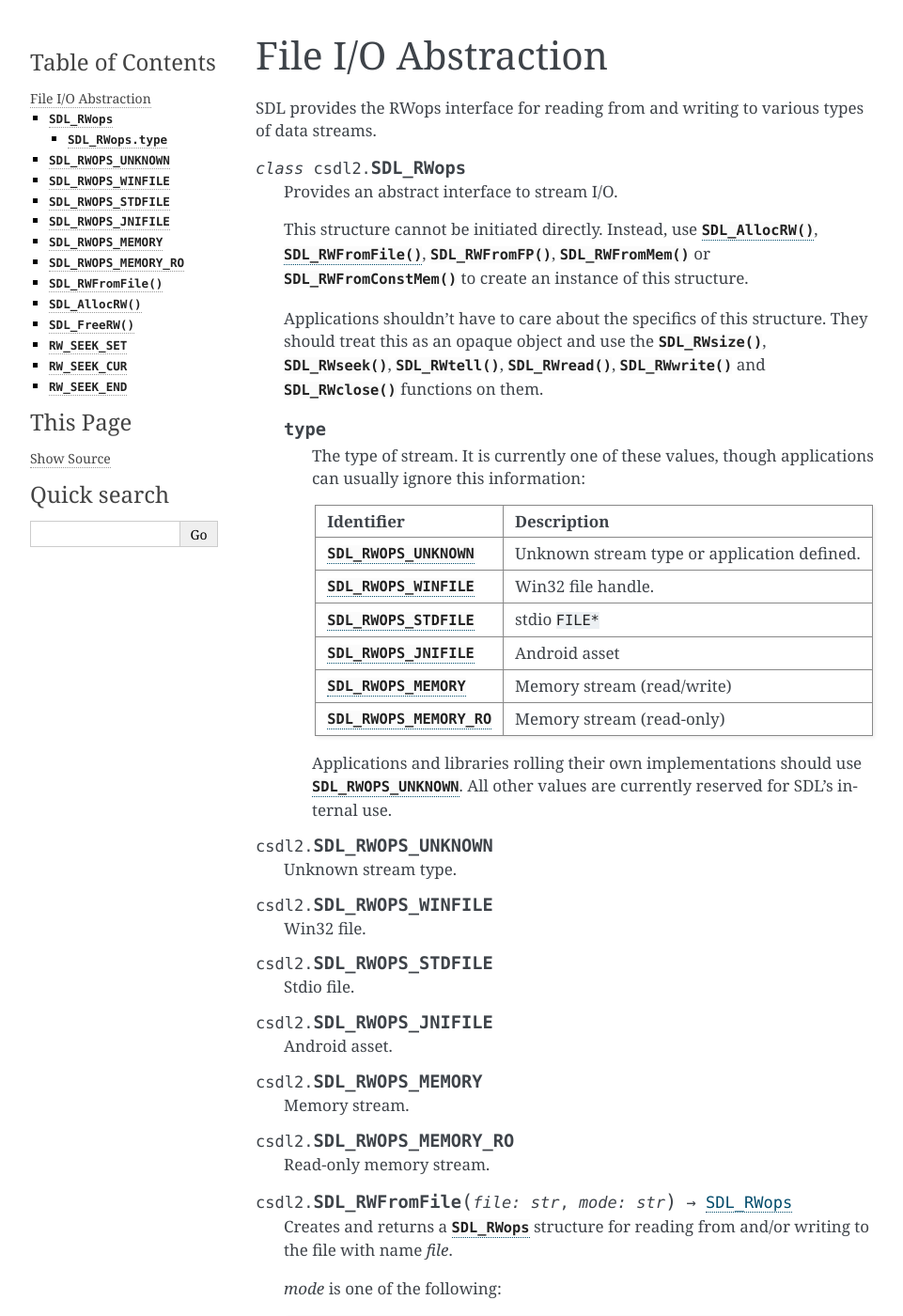
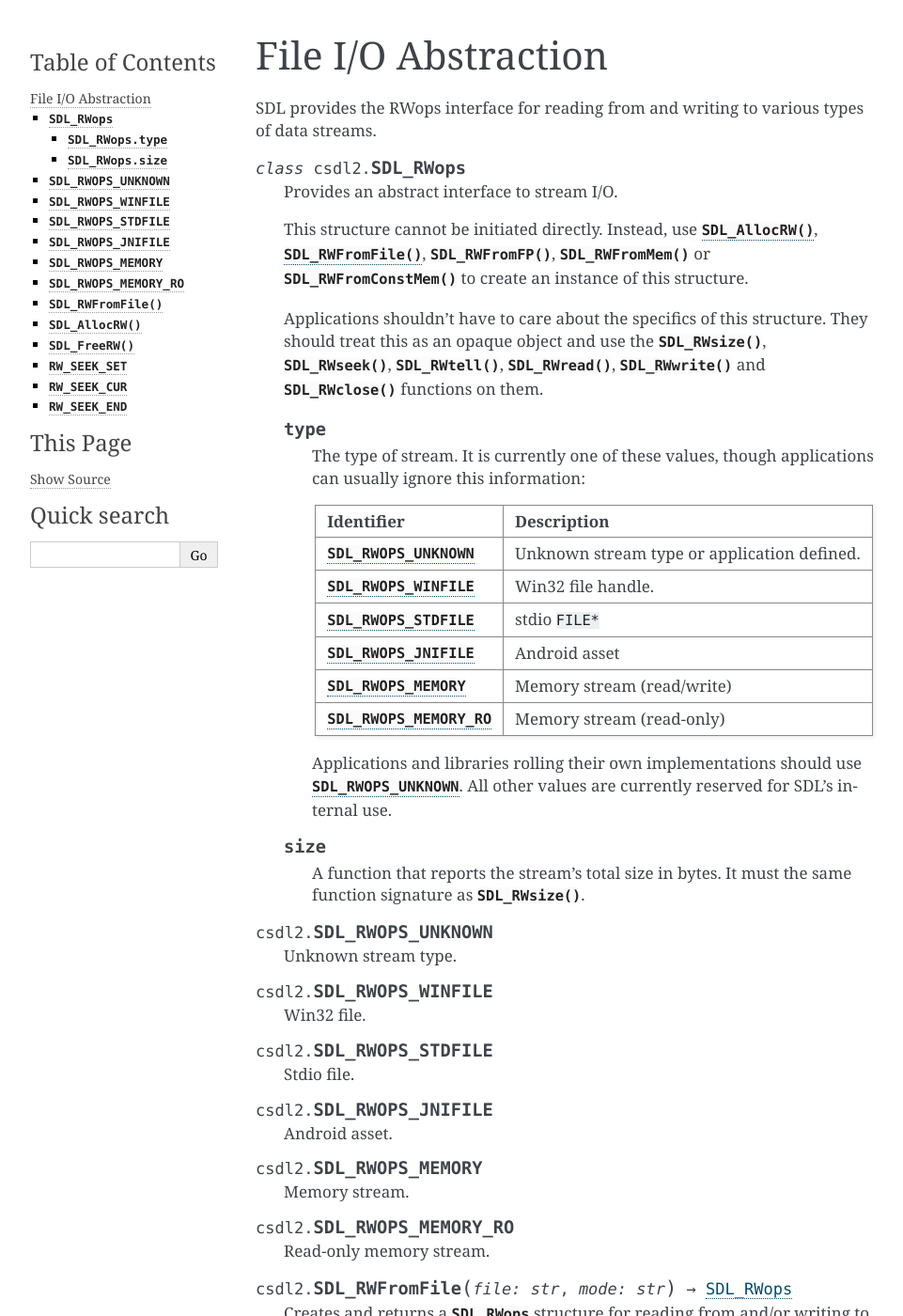
Before and after one commit to pyokagan/pycsdl2, a Sphinx documentation site: the page built from docs/source/api/rwops.rst, in a window 1280 px wide and 1400 px high. Shown: the whole window at 94% size, without its empty margins (148-1109 px from the left). Built offline with Sphinx 7.4.7, drawn with Linux system fonts in a browser that asks for light colours.

Commit message:
docs/api/rwops: document SDL_RWops.size

```diff
--- a/docs/source/api/rwops.rst
+++ b/docs/source/api/rwops.rst
@@ -37,6 +37,11 @@ of data streams.
       Applications and libraries rolling their own implementations should use
       :const:`SDL_RWOPS_UNKNOWN`. All other values are currently reserved for
       SDL's internal use.
+
+   .. attribute:: size
+
+      A function that reports the stream's total size in bytes. It must the
+      same function signature as :func:`SDL_RWsize`.
 
 .. data:: SDL_RWOPS_UNKNOWN
 
```
